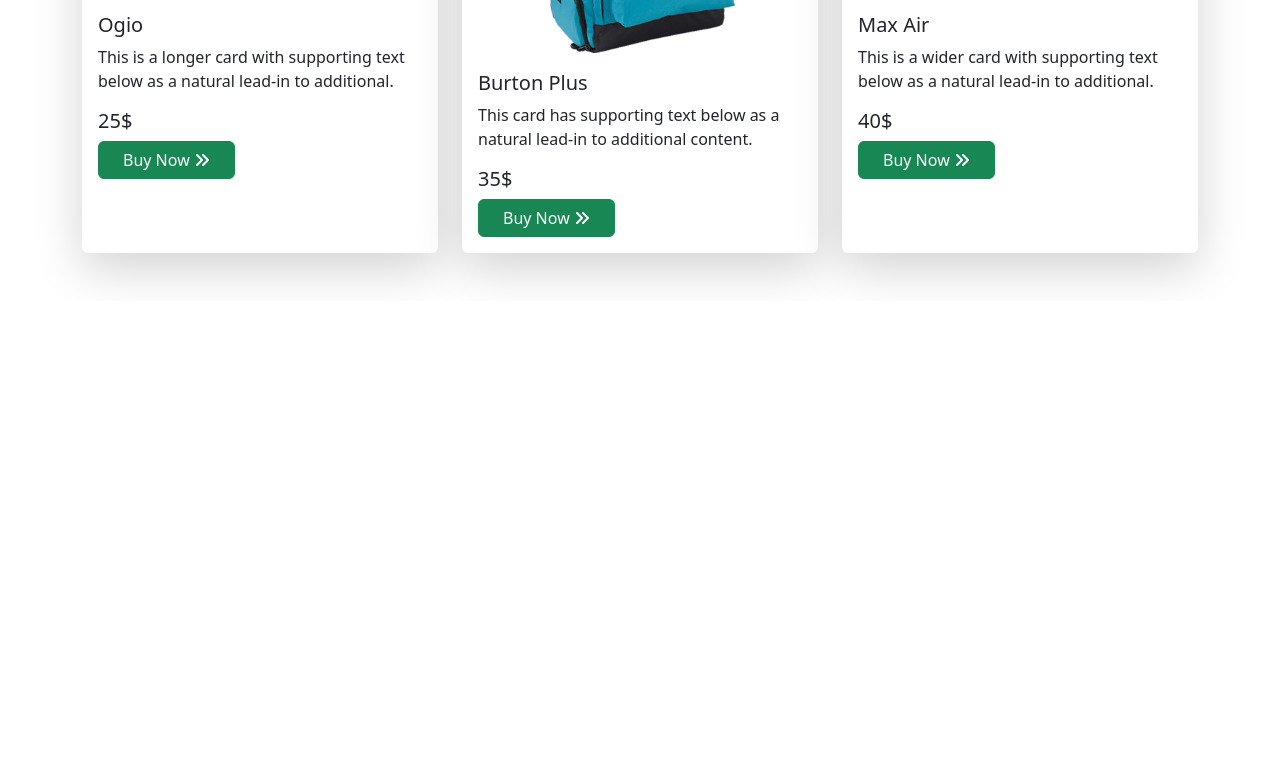
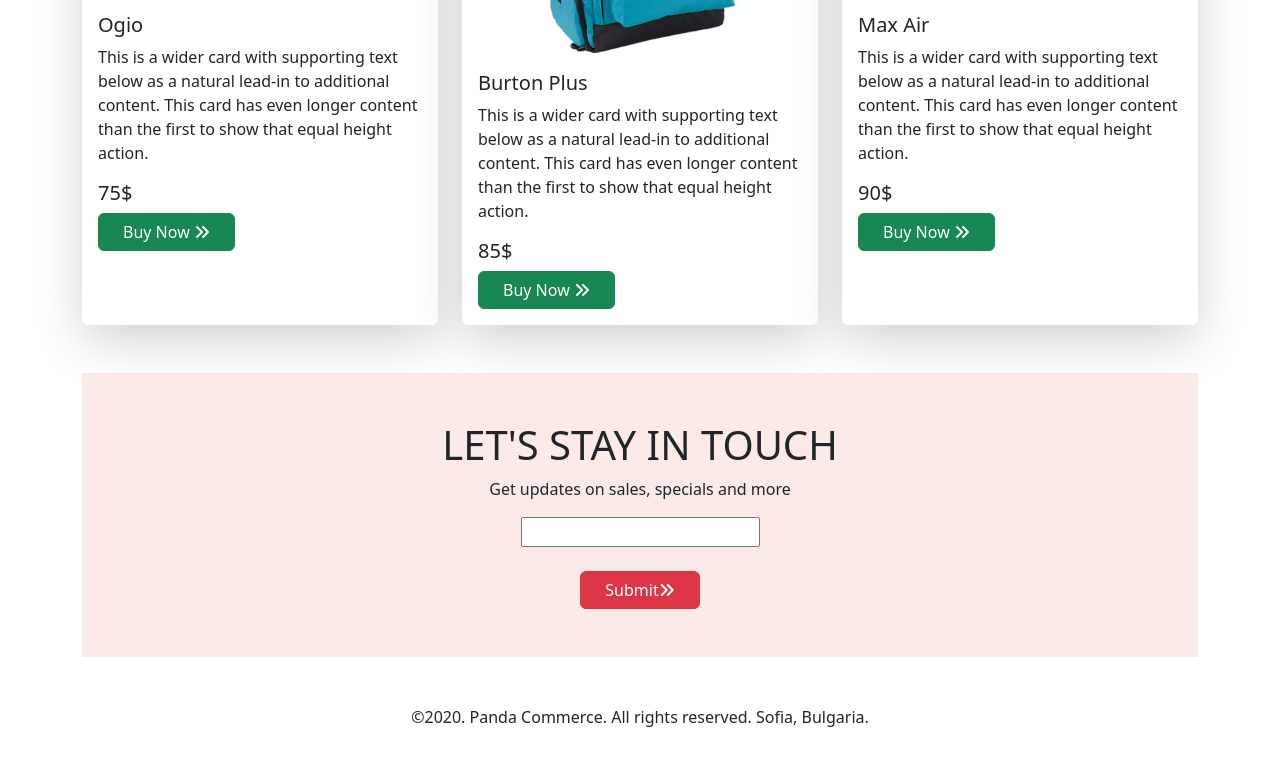
Before and after one commit to mizanor21/Panda_commerce, a plain HTML site: page index.html in a window 1280 px wide. Shown: the part 1673-2438 px from the top of the page. Before the commit the page ends 1974 px from the top, so only its background shows below. Drawn offline with nearby package versions, Linux system fonts and the light colour scheme.

Commit message:
Subcription & footer area added

```diff
--- a/css/style.css
+++ b/css/style.css
@@ -1,4 +1,5 @@
-.carousel-item {
+.carousel-item,
+.subcription_area {
     background-color: #FCEAE8;
 }
 
--- a/index.html
+++ b/index.html
@@ -193,9 +193,10 @@
                     <img src="images/bags/bag-1.png" class="card-img-top" alt="...">
                     <div class="card-body">
                         <h5 class="card-title">Ogio</h5>
-                        <p class="card-text">This is a longer card with supporting text below as a natural lead-in to
-                            additional.</p>
-                        <h5>25$</h5>
+                        <p class="card-text">This is a wider card with supporting text below as a natural lead-in to
+                            additional content. This card has even longer
+                            content than the first to show that equal height action.</p>
+                        <h5>75$</h5>
                         <button type="button" class="btn btn-success px-4">Buy Now <i
                                 class="fa-solid fa-angles-right"></i></button>
                     </div>
@@ -206,9 +207,10 @@
                     <img src="images/bags/bag-2.png" class="card-img-top" alt="...">
                     <div class="card-body">
                         <h5 class="card-title">Burton Plus</h5>
-                        <p class="card-text">This card has supporting text below as a natural lead-in to additional
-                            content.</p>
-                        <h5>35$</h5>
+                        <p class="card-text">This is a wider card with supporting text below as a natural lead-in to
+                            additional content. This card has even longer
+                            content than the first to show that equal height action.</p>
+                        <h5>85$</h5>
                         <button type="button" class="btn btn-success px-4">Buy Now <i
                                 class="fa-solid fa-angles-right"></i></button>
                     </div>
@@ -220,8 +222,9 @@
                     <div class="card-body">
                         <h5 class="card-title">Max Air</h5>
                         <p class="card-text">This is a wider card with supporting text below as a natural lead-in to
-                            additional.</p>
-                        <h5>40$</h5>
+                            additional content. This card has even longer
+                            content than the first to show that equal height action.</p>
+                        <h5>90$</h5>
                         <button type="button" class="btn btn-success px-4">Buy Now <i
                                 class="fa-solid fa-angles-right"></i></button>
                     </div>
@@ -229,6 +232,20 @@
             </div>
         </div>
     </section>
+    <!-- subcription area start  -->
+    <section class="container my-5">
+        <div class="subcription_area text-center py-5">
+            <h1>LET'S STAY IN TOUCH</h1>
+            <p>Get updates on sales, specials and more</p>
+            <input type="text"><br>
+            <button type="button" class="btn btn-danger px-4 mt-4">Submit<i
+                    class="fa-solid fa-angles-right"></i></button>
+        </div>
+    </section>
+    <!-- footer area start -->
+    <footer class="text-center my-5">
+        ©2020. Panda Commerce. All rights reserved. Sofia, Bulgaria.
+    </footer>
     <script src="https://cdn.jsdelivr.net/npm/bootstrap@5.2.0/dist/js/bootstrap.bundle.min.js"
         integrity="sha384-A3rJD856KowSb7dwlZdYEkO39Gagi7vIsF0jrRAoQmDKKtQBHUuLZ9AsSv4jD4Xa"
         crossorigin="anonymous"></script>
```
